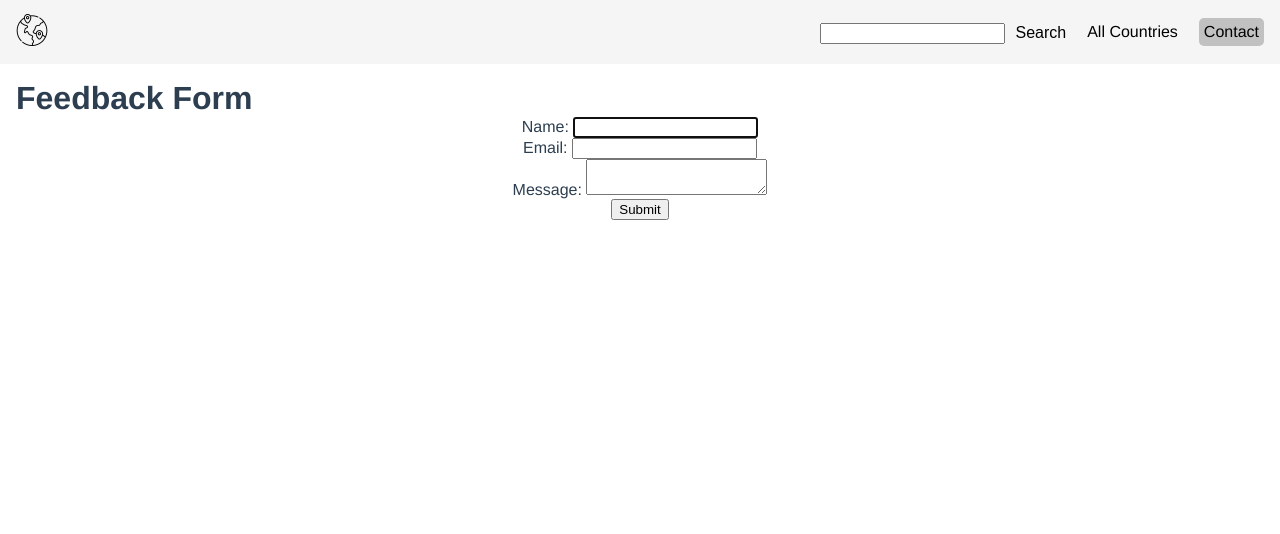
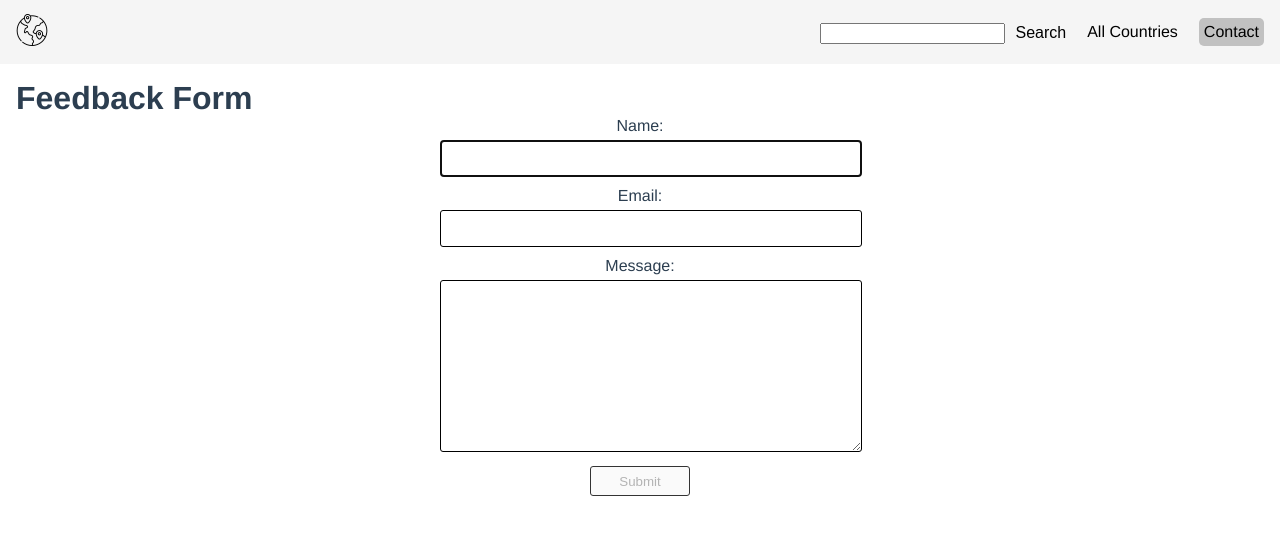
Before and after one commit to Kreizbandl/Vue_Countries, a Vue app: page /contact in a window 1280 px wide. Shown: the top 534 px of the page. Built offline with nearby package versions, Linux system fonts and the light colour scheme.

Commit message:
contact form style, error, diasbled button, submit

```diff
--- a/src/components/Contact.vue
+++ b/src/components/Contact.vue
@@ -1,43 +1,109 @@
 <template>
   <!-- Überschrift -->
   <h1>Feedback Form</h1>
+  <div v-if="!isFormSubmitted" class="contact">
     <!-- Feedback Formular-->
-  <form>
+    <form @submit.prevent="handleSubmit">
       <!-- Eingabefeld für den Namen mit beschreibendem Label -->
       <div>
         <label for="name">Name:
-        <input ref="nameInput" type="text" id="name" name="name" aria-label="Enter your name"/>
+          <input v-model="name" ref="nameInput" type="text" id="name" name="name" aria-label="Enter your name"
+          :style="{ borderColor: nameEmpty && nameInputBlurred ? 'red' : 'inherit' }" @blur="nameInputBlurred = true" />
         </label>
       </div>
       <!-- Eingabefeld für die Email mit beschreibendem Label -->
       <div>
         <label for="email">Email:
-        <input type="text" id="email" name="email" aria-label="Enter your email" />
+          <input v-model="email" type="text" id="email" name="email" aria-label="Enter your email"
+          :style="{ borderColor: emailEmpty && emailInputBlurred ? 'red' : 'inherit' }" @blur="emailInputBlurred = true" />
         </label>
       </div>
       <!-- Textbereich für die Nachricht mit beschreibendem Label -->
       <div>
         <label for="message">Message:
-        <textarea type="text" id="message" name="message" aria-label="Enter a message"></textarea>
+          <textarea v-model="message" type="text" id="message" name="message" aria-label="Enter a message"
+          :style="{ borderColor: messageEmpty && messageInputBlurred ? 'red' : 'inherit' }" @blur="messageInputBlurred = true" ></textarea>
         </label>
       </div>
       <!-- Button zum Absenden des Formulars mit beschreibendem Label -->
-    <button type="submit" aria-label="Submit">Submit</button>
+      <button id="submit" type="submit" aria-label="Submit" :disabled="!isFormValid">Submit</button>
     </form>
+  </div>
+  <div v-else>
+    <p>Thank you for your message!</p>
+  </div>
 </template>
 
 <script>
 export default {
   name: 'ContactComponent',
+  data(){
+    return{
+      name: '',
+      email: '',
+      message: '',
+      nameInputBlurred: false,
+      emailInputBlurred: false,
+      messageInputBlurred: false,
+      isFormSubmitted: false
+    };
+  },
+  computed: {
+    isFormValid() {
+      return this.name.trim() !== '' && this.email.trim() !== '' && this.message.trim() !== '';
+    },
+    nameEmpty() {
+      return this.name === '';
+    },
+    emailEmpty() {
+      return this.email === '';
+    },
+    messageEmpty() {
+      return this.message === '';
+    },
+  },
   mounted() {
     // Nachdem die Komponente montiert wurde, den Fokus auf das Name-Eingabefeld setzen
     this.$refs.nameInput.focus();
+  },
+  methods: {
+    handleSubmit(){
+      console.log("Form: ", this.name, this.email, this.message);
+      this.isFormSubmitted = true;
+    }
   }
 }
 </script>
 
 <style scoped>
-form {
+.contact {
+    margin: 0 auto;
     text-align: center;
 }
+form {
+    display: inline-block;
+    width: 400px;
+    flex-direction: column;
+}
+#name,
+#email,
+#message {
+    width: 100%;
+    padding: 10px;
+    border: 1px solid #333333;
+    border-radius: 3px;
+    margin-bottom: 10px;
+    margin-top: 5px;
+}
+
+textarea {
+    height: 150px;
+}
+
+#submit {
+    width: 100px;
+    height: 30px;
+    border: 1px solid #333333;
+    border-radius: 3px;
+}
 </style>
```
Lines whose indentation alone changed are shown as unchanged.
